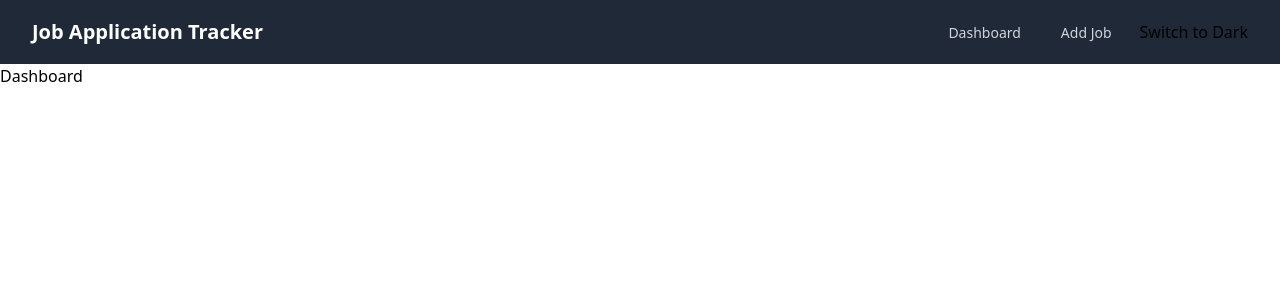
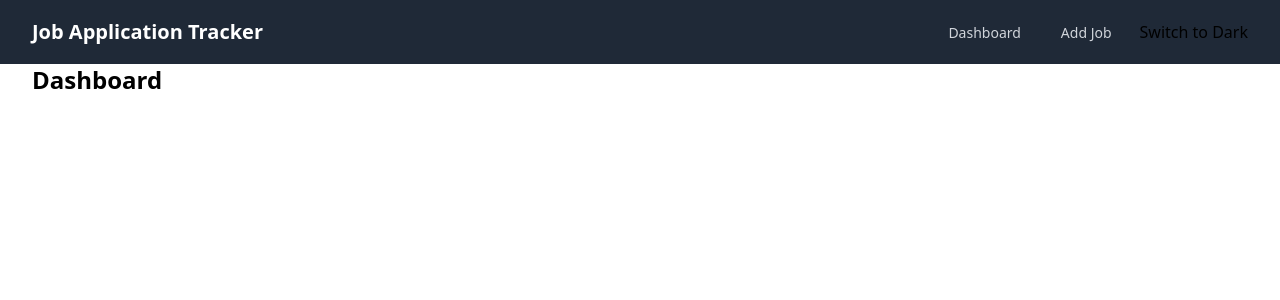
Before and after one commit to hasantohidul/job-application-tracker, a React (Create React App) app: page / in a window 1280 px wide. Shown: the top 300 px of the page. Built offline with nearby package versions, Linux system fonts and the light colour scheme.

Commit message:
refactor: replace Bootstrap grid Tailwind flexbox in Dashboard

```diff
--- a/src/components/Dashboard.js
+++ b/src/components/Dashboard.js
@@ -1,7 +1,6 @@
 import React from "react";
-import JobCard from "./JobCard";
+import JobCard from './JobCard';
 import { useSelector } from "react-redux";
-import "./Dashboard.css";
 
 /**
  * Dashboard component to display the list of job applications
@@ -10,22 +9,20 @@ import "./Dashboard.css";
  */
 
 function Dashboard() {
-  const jobs = useSelector((state) => state.jobs.jobList);
+  const jobs = useSelector(state => state.jobs.jobList);
+
   return (
-    <div className="container">
-      <h1>Dashboard</h1>
-      <div className="row justify-content-center justify-content-md-start">
-        {jobs.map((job) => (
-          <div
-            className="col-auto mb-4 d-flex justify-content-center"
-            key={job.id}
-          >
+    <div className="max-w-7xl mx-auto px-4 sm:px-6 lg:px-8">
+      <h1 className="text-2xl font-bold mb-6">Dashboard</h1>
+      <div className="flex flex-wrap -mx-4 justify-center md:justify-start">
+        {jobs.map(job => (
+          <div className="w-full sm:w-1/2 md:w-1/3 lg:w-1/4" key={job.id}>
             <JobCard job={job} />
           </div>
         ))}
       </div>
     </div>
-  );
+  )
 }
 
 export default Dashboard;
```
